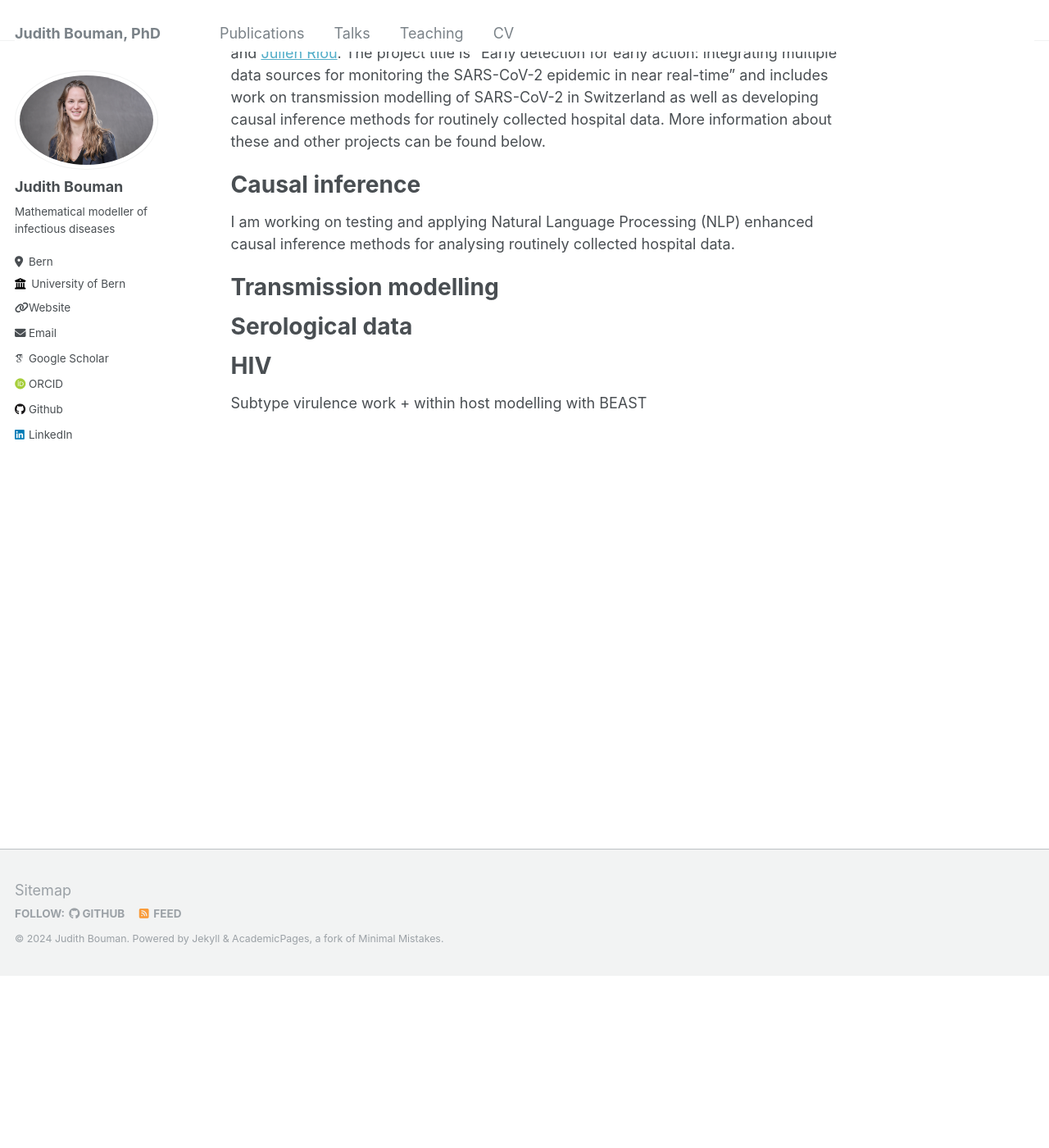
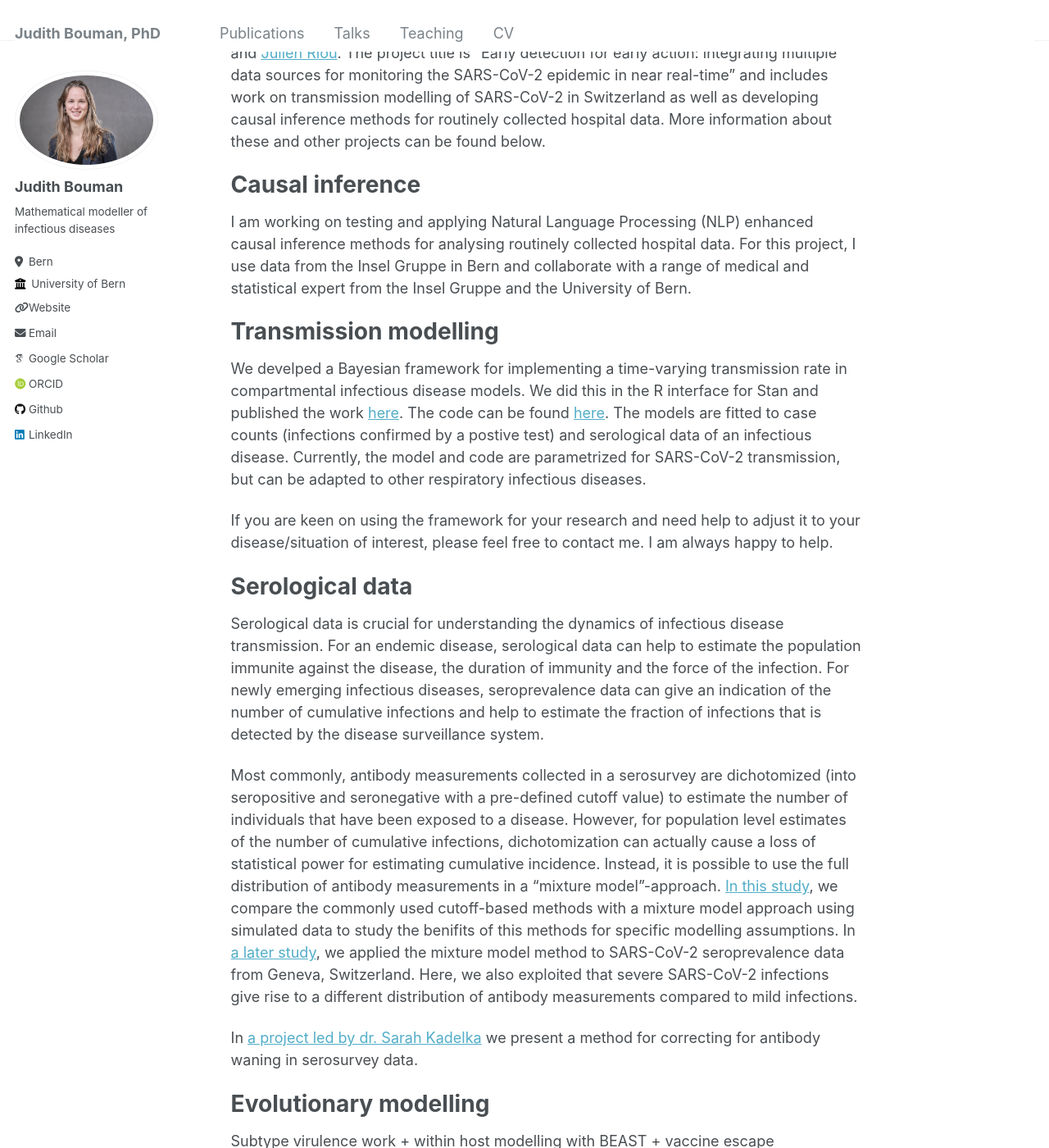
Before and after one commit to JudithBouman2412/JudithBouman2412.github.io, a Jekyll site: the page built from _pages/about.md, in a window 1280 px wide and 1400 px high, scrolled down 209 px. Shown: the whole window at 82% size. Built offline with Jekyll 4.4.1, drawn with Linux system fonts in a browser that asks for light colours; some web fonts are replaced.

Commit message:
Update about me page

```diff
--- a/_pages/about.md
+++ b/_pages/about.md
@@ -16,16 +16,26 @@ real-time" and includes work on transmission modelling of SARS-CoV-2 in Switzerl
 Causal inference
 ======
 
-I am working on testing and applying Natural Language Processing (NLP) enhanced causal inference methods for analysing routinely collected hospital data.
+I am working on testing and applying Natural Language Processing (NLP) enhanced causal inference methods for analysing routinely collected hospital data. For this project, I use data from the Insel Gruppe in Bern and collaborate with a range of medical and statistical expert from the Insel Gruppe and the University of Bern.
 
 Transmission modelling
 ======
 
+We develped a Bayesian framework for implementing a time-varying transmission rate in compartmental infectious disease models. We did this in the R interface for Stan and published the work [here](https://judithbouman.ch/publication/2024_bayesian). The code can be found [here](https://github.com/judithBouman2412/HETTMO). The models are fitted to case counts (infections confirmed by a postive test) and serological data of an infectious disease. Currently, the model and code are parametrized for SARS-CoV-2 transmission, but can be adapted to other respiratory infectious diseases.
+
+If you are keen on using the framework for your research and need help to adjust it to your disease/situation of interest, please feel free to contact me. I am always happy to help.
 
 Serological data
 ======
 
+Serological data is crucial for understanding the dynamics of infectious disease transmission. For an endemic disease, serological data can help to estimate the population immunite against the disease, the duration of immunity and the force of the infection. For newly emerging infectious diseases, seroprevalence data can give an indication of the number of cumulative infections and help to estimate the fraction of infections that is detected by the disease surveillance system.
 
-HIV
+Most commonly, antibody measurements collected in a serosurvey are dichotomized (into seropositive and seronegative with a pre-defined cutoff value) to estimate the number of individuals that have been exposed to a disease. However, for population level estimates of the number of cumulative infections, dichotomization can actually cause a loss of statistical power for estimating cumulative incidence. Instead, it is possible to use the full distribution of antibody measurements in a "mixture model"-approach. [In this study](https://judithbouman.ch/publication/2021_cum_inc), we compare the commonly used cutoff-based methods with a mixture model approach using simulated data to study the benifits of this methods for specific modelling assumptions. In [a later study](https://judithbouman.ch/publication/2022_applying), we applied the mixture model method to SARS-CoV-2 seroprevalence data from Geneva, Switzerland. Here, we also exploited that severe SARS-CoV-2 infections give rise to a different distribution of antibody measurements compared to mild infections.
+
+In [a project led by dr. Sarah Kadelka](https://judithbouman.ch/publication/2023_correcting) we present a method for correcting for antibody waning in serosurvey data.
+
+
+Evolutionary modelling
 ======
-Subtype virulence work + within host modelling with BEAST
+
+Subtype virulence work + within host modelling with BEAST + vaccine escape
```
Also changed, not shown: 1 other file.
